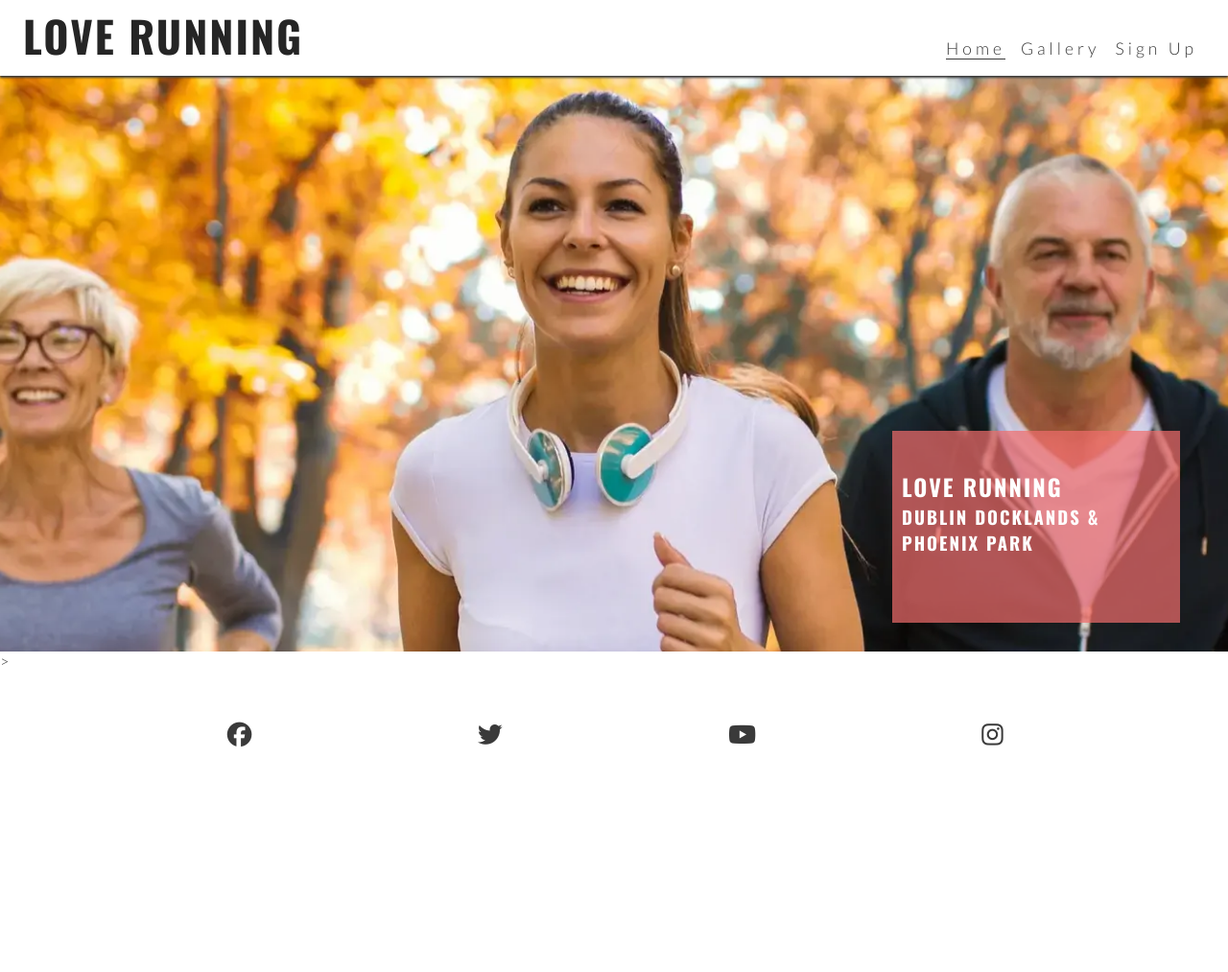
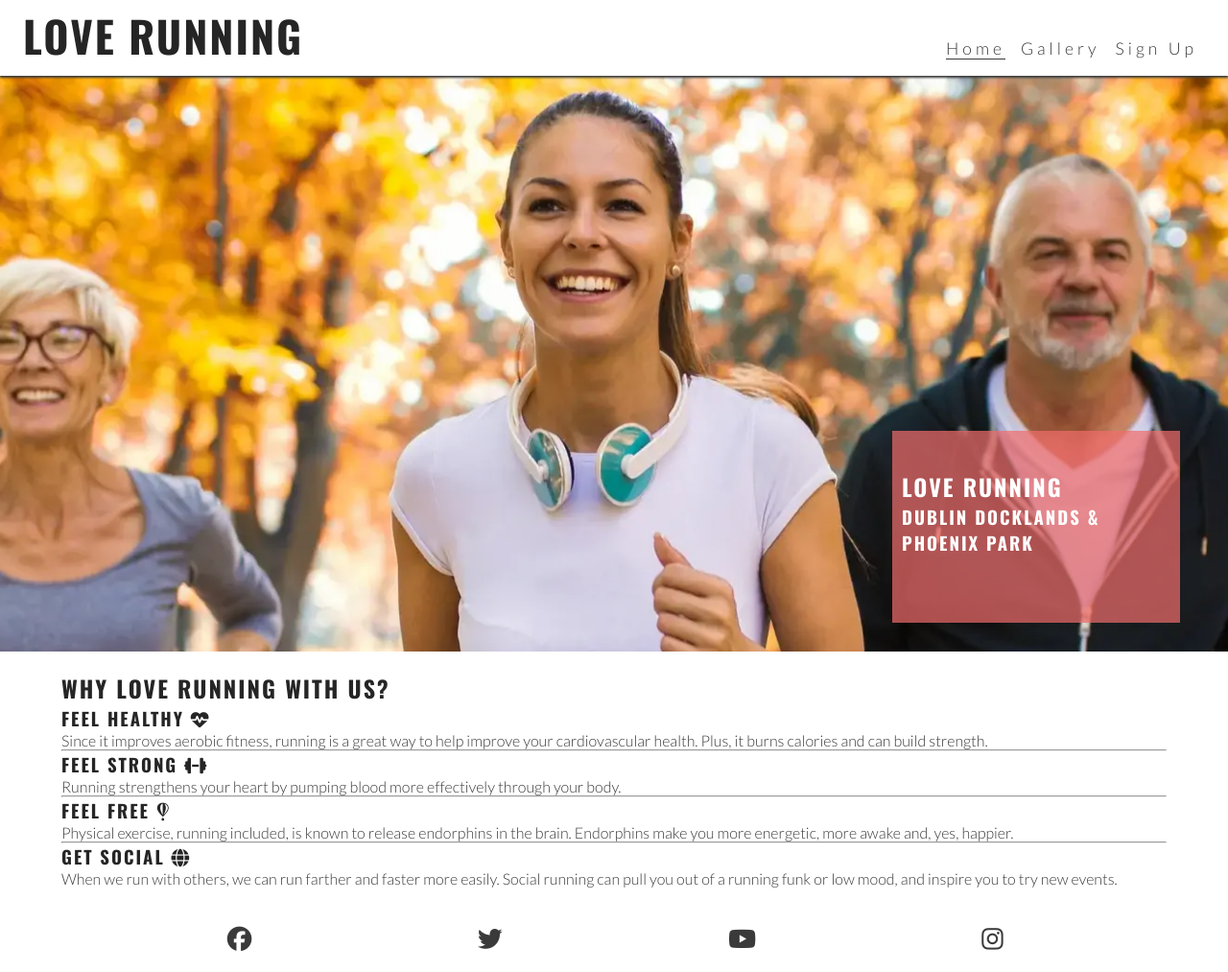
Before and after one commit to joemellis/LoveRuinning, a plain HTML site: page index.html in a window 1280 px wide. Shown: the whole page at 96% size. Before the commit the page ends 800 px from the top, so only its background shows below. Drawn offline with nearby package versions, Linux system fonts and the light colour scheme.

Commit message:
added content

```diff
--- a/assets/css/style.css
+++ b/assets/css/style.css
@@ -135,6 +135,13 @@ list-style-type:none;
     padding:5%;
     color:#3a3a3a;
 }
+#reasons{
+    width:90%;
+    margin:20px auto;
+}
+#benefits-physical, #benefits-physical{
+
+}
 
 /*----media query----*/
 @media screen and (min-width:768px) {
--- a/index.html
+++ b/index.html
@@ -51,12 +51,40 @@
 
     <!--main-->
     <main>
-        <section id="hero">
-            <div id="cover-text">
-                <h2>Love Running</h2>
-                <h3>Dublin Docklands & Phoenix Park</h3>
-            </div>
-        </section>>
+      <section id="hero">
+        <div id="cover-text">
+          <h2>Love Running</h2>
+          <h3>Dublin Docklands & Phoenix Park</h3>
+        </div>
+      </section>
+
+      <section id="reasons">
+        <h2 style="text-transform: uppercase">Why Love Running With Us?</h2>
+        <div id="benefits">
+          <div id="benefits-physical">
+            <h3>FEEL HEALTHY <i class="fa-solid fa-heart-pulse"></i></h3>
+            <p>Since it improves aerobic fitness, running is a great way to help improve your cardiovascular health. Plus, it burns
+            calories and can build strength.</p>
+          </div>
+        <hr>
+          <div id="benefits-physical">
+            <h3>FEEL STRONG <i class="fa-solid fa-dumbbell"></i></h3>
+            <p>Running strengthens your heart by pumping blood more effectively through your body.</p>
+          </div>
+        <hr>
+          <div id="benefits-mental">
+            <h3>FEEL FREE <i class="fa-brands fa-fly"></i></h3>
+            <p>Physical exercise, running included, is known to release endorphins in the brain. Endorphins make you more energetic,
+            more awake and, yes, happier.</p>
+          </div>
+        <hr>
+          <div id="benefits-mental">
+            <h3>GET SOCIAL <i class="fa-solid fa-globe"></i></h3>
+            <p>When we run with others, we can run farther and faster more easily. Social running can pull you out of a running funk or
+            low mood, and inspire you to try new events.</p>
+          </div>
+        </div>
+      </section>
     </main>
 
     <!--footer-->
```
